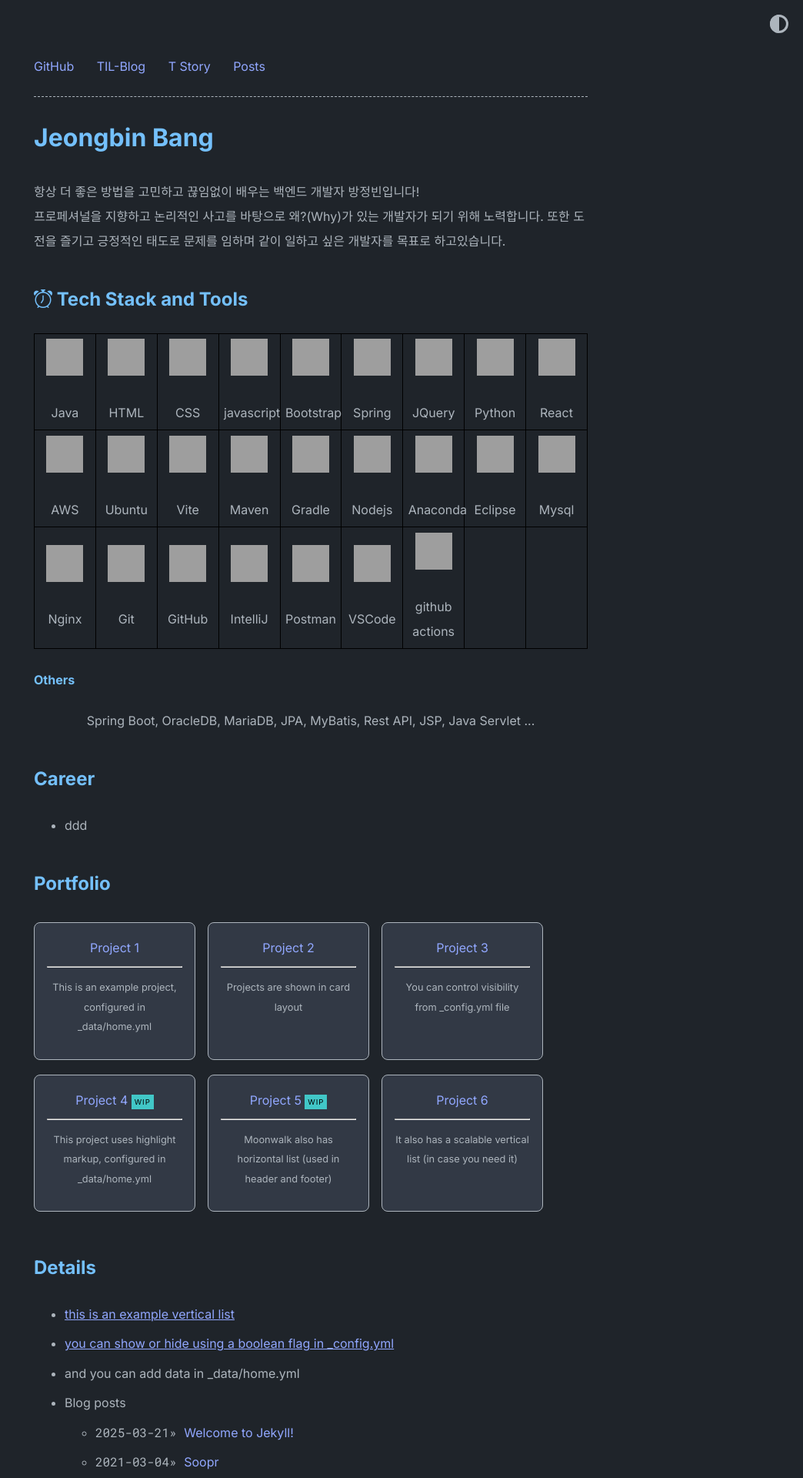
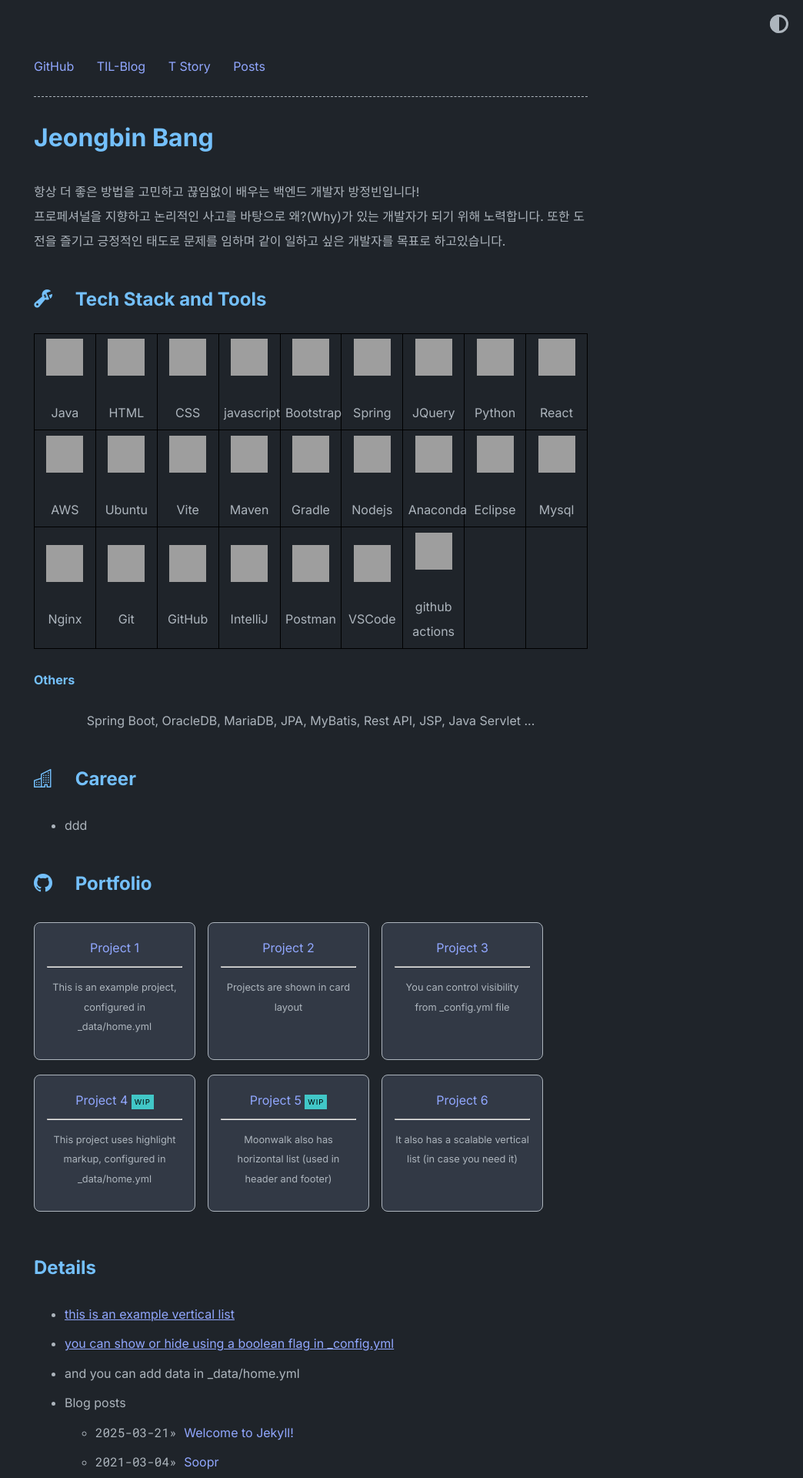
Before and after one commit to BangJeongBin/BangJeongBin.github.io, a Jekyll site: the page built from index.md, in a window 1280 px wide. Shown: the top 1920 px of the page at 77% size, without its empty margins (236-1280 px from the left). Built offline with Jekyll 4.4.1, drawn with Linux system fonts in a browser that asks for light colours; grey boxes are pictures that could not be loaded.

Commit message:
아이콘 일부 추가

```diff
--- a/_layouts/home.html
+++ b/_layouts/home.html
@@ -17,16 +17,16 @@ layout: default
 {{ content }}
 
 <!-- 사용 기술스택 -->
-  <h2><i class="bi-alarm"></i> Tech Stack and Tools</h2>
+  <h2><i class="bi bi-wrench-adjustable"></i>&emsp; Tech Stack and Tools</h2>
   {% include tech_stack.html %}
 
 <!-- 경력 리스트 -->
-  <h2>Career</h2>
+  <h2><i class="bi bi-buildings"></i>&emsp; Career</h2>
   {% include career_list.html %}
 
 <!-- Portfolio -->
 {% if site.theme_config.show_projects == true %}
-  <h2>{{ site.theme_config.home.title_projects }}</h2>
+  <h2><i class="bi bi-github"></i>&emsp; {{ site.theme_config.home.title_projects }}</h2>
   {% include card_list.html collection=site.data.home.project_entries %}
 {% endif %}
 
```
